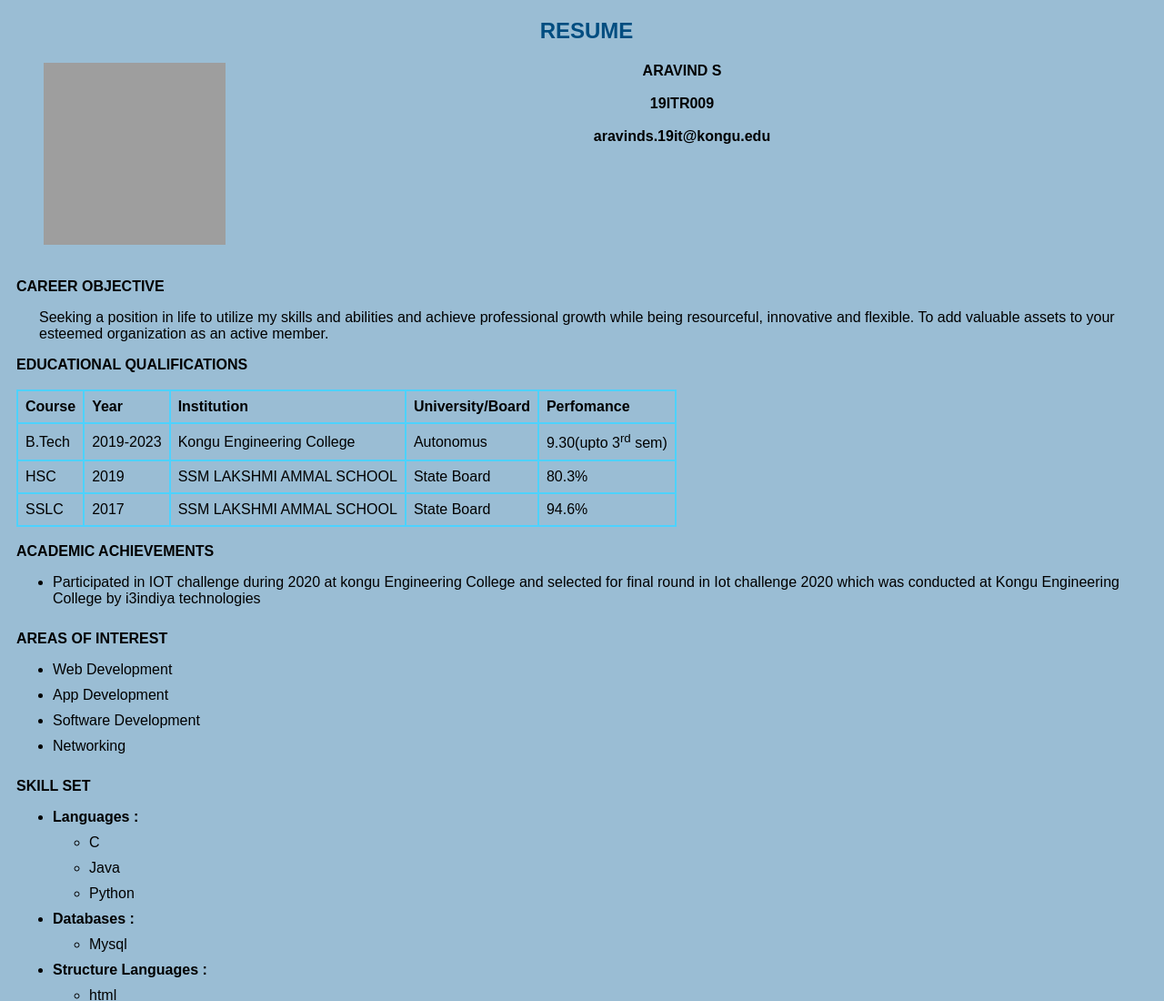
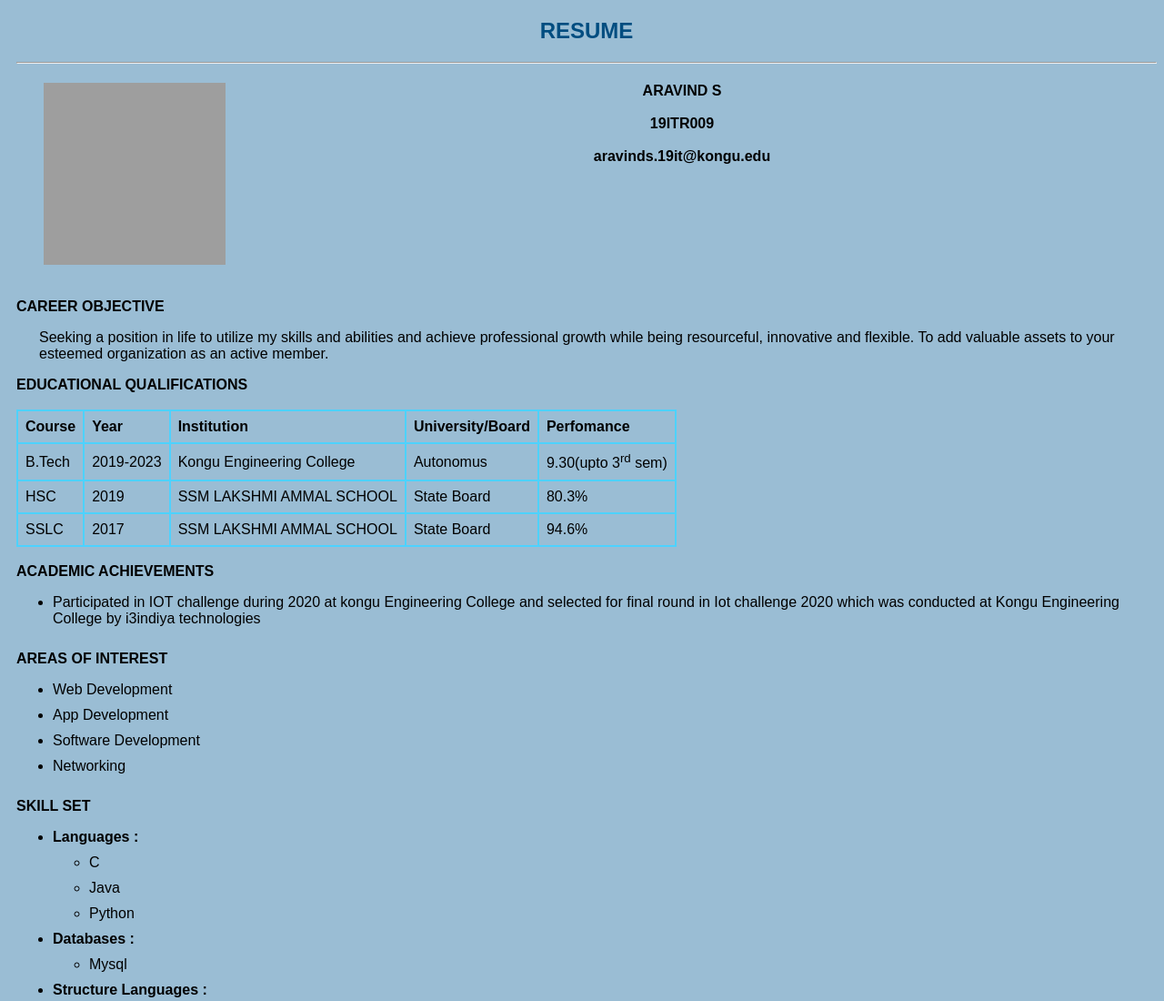
Before and after one commit to aravindsavd1/lab-1-resume, a plain HTML site: page index.html in a window 1280 px wide. Shown: the top 1100 px of the page at 91% size. Drawn offline with Linux system fonts and the light colour scheme; grey boxes are pictures that could not be loaded.

Commit message:
Update index.html

```diff
--- a/index.html
+++ b/index.html
@@ -21,7 +21,7 @@
         </style>
 </head>
 <body style="font-family:arial; background-color: rgb(154, 189, 212); padding-left: 10px;">
-    <h2 style="color: rgb(0, 77, 128); text-align: center;">RESUME </h2>
+    <h2 style="color: rgb(0, 77, 128); text-align: center;">RESUME </h2><hr>
 
     <h4><img src="20190406_171823 (1).jpg" alt="my-dp" style="float:left;height:200px; width:200px; padding-left: 30px;">
     <p style="text-align: center; padding-right: 20px;"> ARAVIND S<br><br>19ITR009<br><br>aravinds.19it@kongu.edu</p></h4><br><br><br><br>
```
